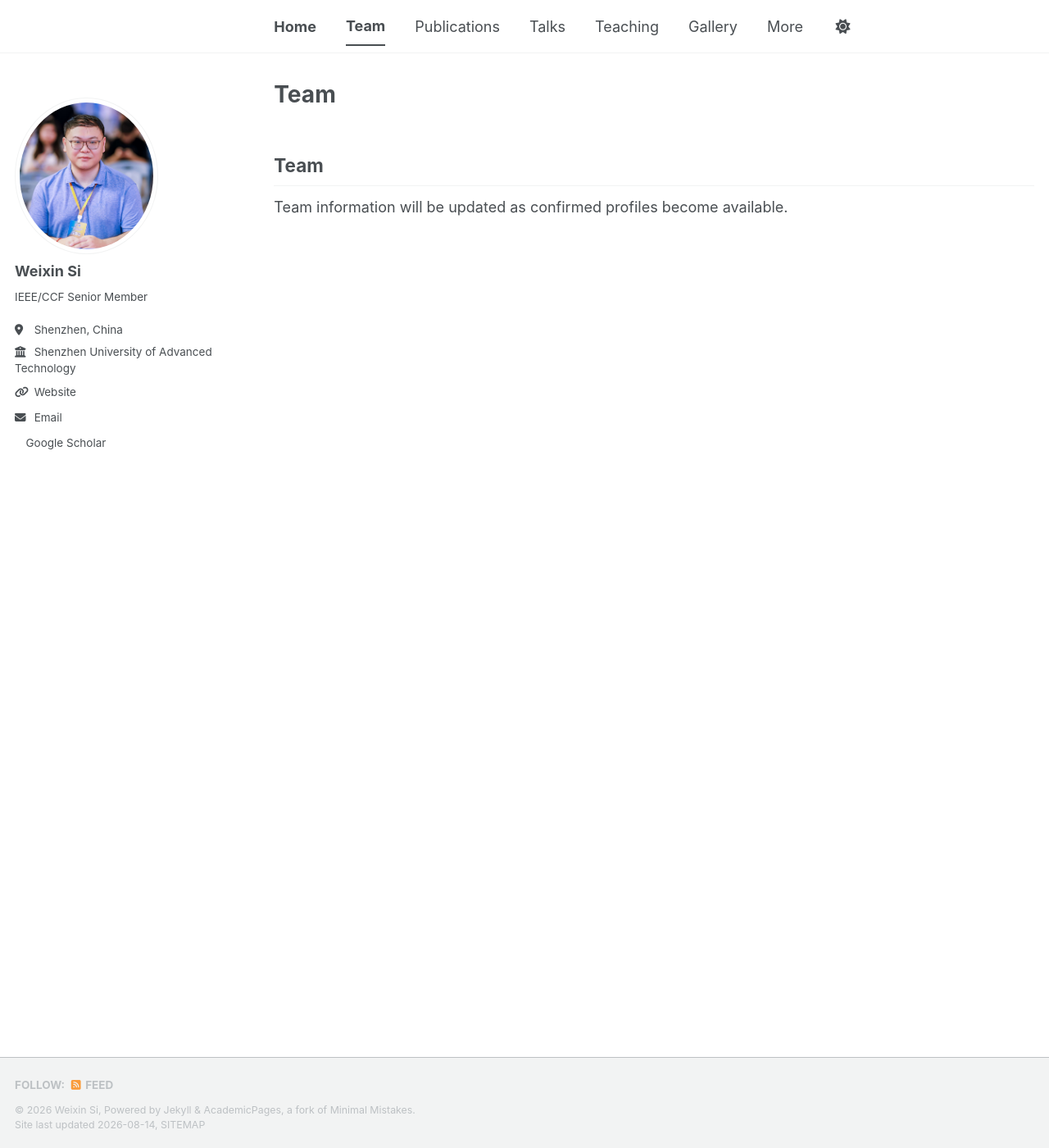
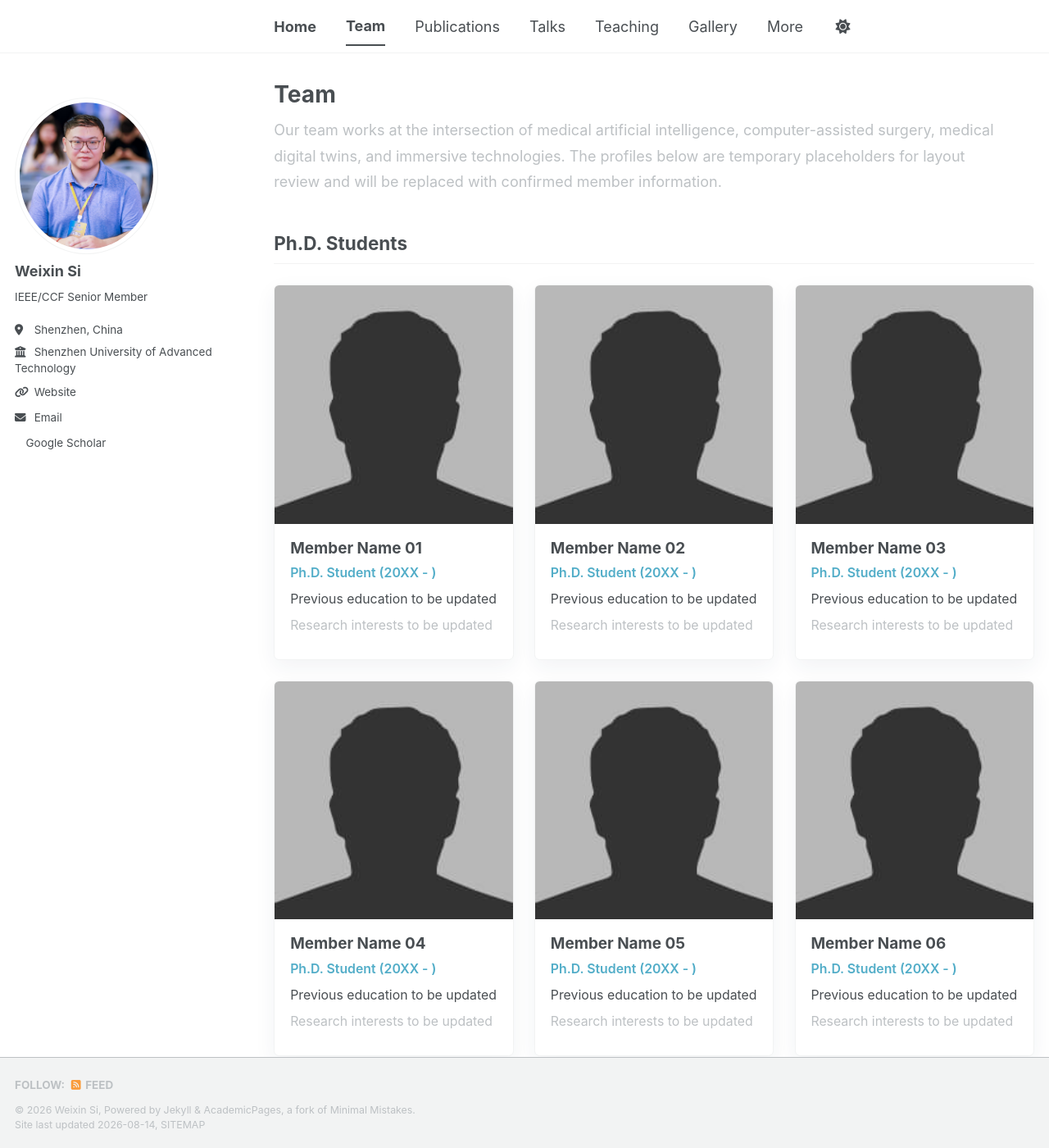
Before and after one commit to WeixinSi/weixinsi.github.io, a Jekyll site: the page built from _pages/team.md, in a window 1280 px wide and 1400 px high. Shown: the whole window at 82% size. Built offline with Jekyll 4.4.1, drawn with Linux system fonts in a browser that asks for light colours; a style sheet for code colours, icons or effects is not loaded; some of the changed text lies outside the part shown.

Commit message:
Build responsive team directory

```diff
--- /dev/null
+++ b/_data/team.yml
@@ -0,0 +1,68 @@
+current_members:
+  - id: phd-students
+    title: "Ph.D. Students"
+    members:
+      - name: "Member Name 01"
+        role: "Ph.D. Student (20XX - )"
+        background: "Previous education to be updated"
+        focus: "Research interests to be updated"
+        image: "/images/bio-photo.jpg"
+      - name: "Member Name 02"
+        role: "Ph.D. Student (20XX - )"
+        background: "Previous education to be updated"
+        focus: "Research interests to be updated"
+        image: "/images/bio-photo.jpg"
+      - name: "Member Name 03"
+        role: "Ph.D. Student (20XX - )"
+        background: "Previous education to be updated"
+        focus: "Research interests to be updated"
+        image: "/images/bio-photo.jpg"
+      - name: "Member Name 04"
+        role: "Ph.D. Student (20XX - )"
+        background: "Previous education to be updated"
+        focus: "Research interests to be updated"
+        image: "/images/bio-photo.jpg"
+      - name: "Member Name 05"
+        role: "Ph.D. Student (20XX - )"
+        background: "Previous education to be updated"
+        focus: "Research interests to be updated"
+        image: "/images/bio-photo.jpg"
+      - name: "Member Name 06"
+        role: "Ph.D. Student (20XX - )"
+        background: "Previous education to be updated"
+        focus: "Research interests to be updated"
+        image: "/images/bio-photo.jpg"
+
+  - id: research-assistants-interns
+    title: "Research Assistants & Interns"
+    members:
+      - name: "Member Name 07"
+        role: "Research Assistant"
+        background: "Academic background to be updated"
+        focus: "Research interests to be updated"
+        image: "/images/bio-photo.jpg"
+      - name: "Member Name 08"
+        role: "Research Assistant"
+        background: "Academic background to be updated"
+        focus: "Research interests to be updated"
+        image: "/images/bio-photo.jpg"
+      - name: "Member Name 09"
+        role: "Research Intern"
+        background: "Academic background to be updated"
+        focus: "Research interests to be updated"
+        image: "/images/bio-photo.jpg"
+
+alumni_groups:
+  - id: graduated-students
+    title: "Graduated Students"
+    members:
+      - "Alumnus Name 01 — degree year and current position to be updated."
+      - "Alumnus Name 02 — degree year and current position to be updated."
+      - "Alumnus Name 03 — degree year and current position to be updated."
+
+  - id: former-research-assistants-interns
+    title: "Former Research Assistants & Interns"
+    members:
+      - "Alumnus Name 04 — appointment period and next destination to be updated."
+      - "Alumnus Name 05 — appointment period and next destination to be updated."
+      - "Alumnus Name 06 — appointment period and next destination to be updated."
--- a/_pages/team.md
+++ b/_pages/team.md
@@ -4,6 +4,39 @@ permalink: /team/
 author_profile: true
 ---
 
-## Team
+<p class="team-intro">Our team works at the intersection of medical artificial intelligence, computer-assisted surgery, medical digital twins, and immersive technologies. The profiles below are temporary placeholders for layout review and will be replaced with confirmed member information.</p>
 
-Team information will be updated as confirmed profiles become available.
+{% for group in site.data.team.current_members %}
+<section class="team-section" aria-labelledby="{{ group.id }}">
+  <h2 id="{{ group.id }}">{{ group.title }}</h2>
+  <div class="team-grid">
+    {% for member in group.members %}
+    <article class="team-card">
+      {% if member.profile %}<a class="team-card__portrait-link" href="{{ member.profile }}" aria-label="View {{ member.name }}'s profile">{% endif %}
+      <img class="team-card__portrait" src="{{ member.image | relative_url }}" alt="Temporary portrait for {{ member.name }}" loading="lazy">
+      {% if member.profile %}</a>{% endif %}
+      <div class="team-card__body">
+        <h3>{% if member.profile %}<a href="{{ member.profile }}">{{ member.name }}</a>{% else %}{{ member.name }}{% endif %}</h3>
+        <p class="team-card__role">{{ member.role }}</p>
+        <p>{{ member.background }}</p>
+        <p class="team-card__focus">{{ member.focus }}</p>
+      </div>
+    </article>
+    {% endfor %}
+  </div>
+</section>
+{% endfor %}
+
+<section class="team-alumni" aria-labelledby="alumni">
+  <h2 id="alumni">Alumni</h2>
+  {% for group in site.data.team.alumni_groups %}
+  <div class="team-alumni__group">
+    <h3 id="{{ group.id }}">{{ group.title }}</h3>
+    <ul class="team-alumni__list">
+      {% for member in group.members %}
+      <li>{{ member }}</li>
+      {% endfor %}
+    </ul>
+  </div>
+  {% endfor %}
+</section>
--- a/_sass/layout/_academic-profile.scss
+++ b/_sass/layout/_academic-profile.scss
@@ -22,6 +22,110 @@
 .gallery-empty {
   color: var(--global-text-color-light);
   font-size: 0.9em;
+}
+
+.team-intro {
+  max-width: 50rem;
+  margin-bottom: 2.25rem !important;
+  color: var(--global-text-color-light);
+  line-height: 1.75;
+}
+
+.team-section {
+  margin: 0 0 3rem;
+}
+
+.team-grid {
+  display: grid;
+  grid-template-columns: repeat(3, minmax(0, 1fr));
+  gap: 1.4rem;
+  margin-top: 1.4rem;
+}
+
+.team-card {
+  overflow: hidden;
+  border: 1px solid var(--global-border-color);
+  border-radius: 0.35rem;
+  background: var(--global-bg-color);
+  box-shadow: 0 0.5rem 1.5rem rgba(30, 55, 80, 0.06);
+  transition: border-color 160ms ease, box-shadow 160ms ease, transform 160ms ease;
+
+  &:hover {
+    border-color: var(--global-link-color);
+    box-shadow: 0 0.8rem 1.9rem rgba(30, 55, 80, 0.1);
+    transform: translateY(-2px);
+  }
+}
+
+.team-card__portrait-link {
+  display: block;
+}
+
+.team-card__portrait {
+  display: block;
+  width: 100%;
+  aspect-ratio: 1 / 1;
+  object-fit: cover;
+  background: var(--global-border-color);
+}
+
+.team-card__body {
+  padding: 1rem 1.05rem 1.15rem;
+
+  h3 {
+    margin: 0 0 0.35rem;
+    font-size: 1.05em;
+    line-height: 1.3;
+  }
+
+  p {
+    margin: 0 0 0.45rem;
+    font-size: 0.88em;
+    line-height: 1.5;
+  }
+
+  a {
+    text-decoration: none;
+  }
+}
+
+.team-card__role {
+  color: var(--global-link-color);
+  font-weight: 600;
+}
+
+.team-card__focus {
+  color: var(--global-text-color-light);
+}
+
+.team-alumni {
+  margin-top: 0.5rem;
+}
+
+.team-alumni__group {
+  padding: 1rem 0 0.25rem;
+  border-bottom: 1px solid var(--global-border-color);
+
+  &:last-child {
+    border-bottom: 0;
+  }
+
+  h3 {
+    margin-top: 0;
+  }
+}
+
+.team-alumni__list {
+  display: grid;
+  grid-template-columns: repeat(2, minmax(0, 1fr));
+  column-gap: 2rem;
+  row-gap: 0.45rem;
+  margin-bottom: 1rem;
+
+  li {
+    color: var(--global-text-color-light);
+    line-height: 1.55;
+  }
 }
 
 /* Give long affiliations enough room in the desktop author profile. */
@@ -50,4 +154,10 @@
 
 @media (max-width: 600px) {
   .research-topics { grid-template-columns: 1fr; }
+  .team-grid { grid-template-columns: 1fr; }
+  .team-alumni__list { grid-template-columns: 1fr; }
 }
+
+@media (min-width: 601px) and (max-width: 960px) {
+  .team-grid { grid-template-columns: repeat(2, minmax(0, 1fr)); }
+}
```
Also changed, not shown: 1 other file.
